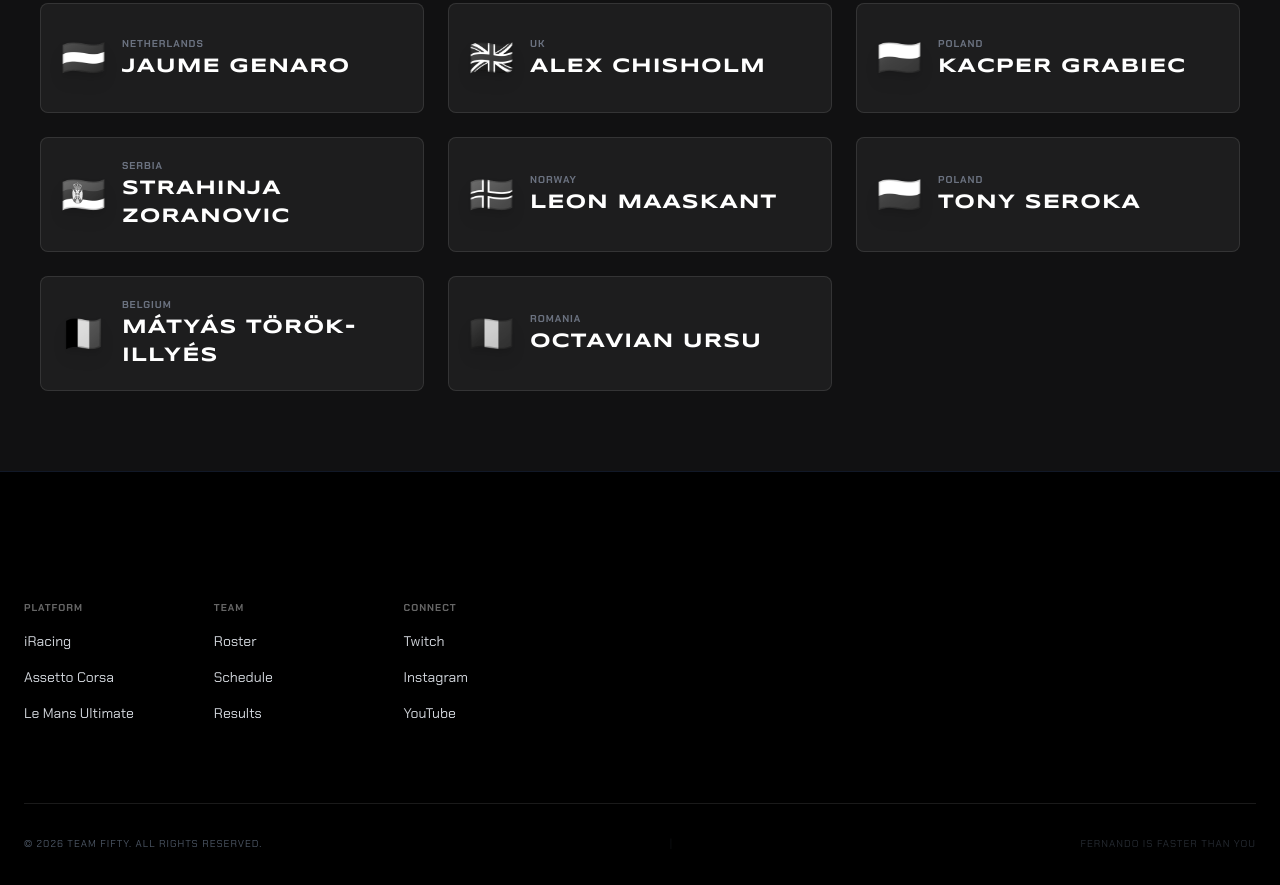
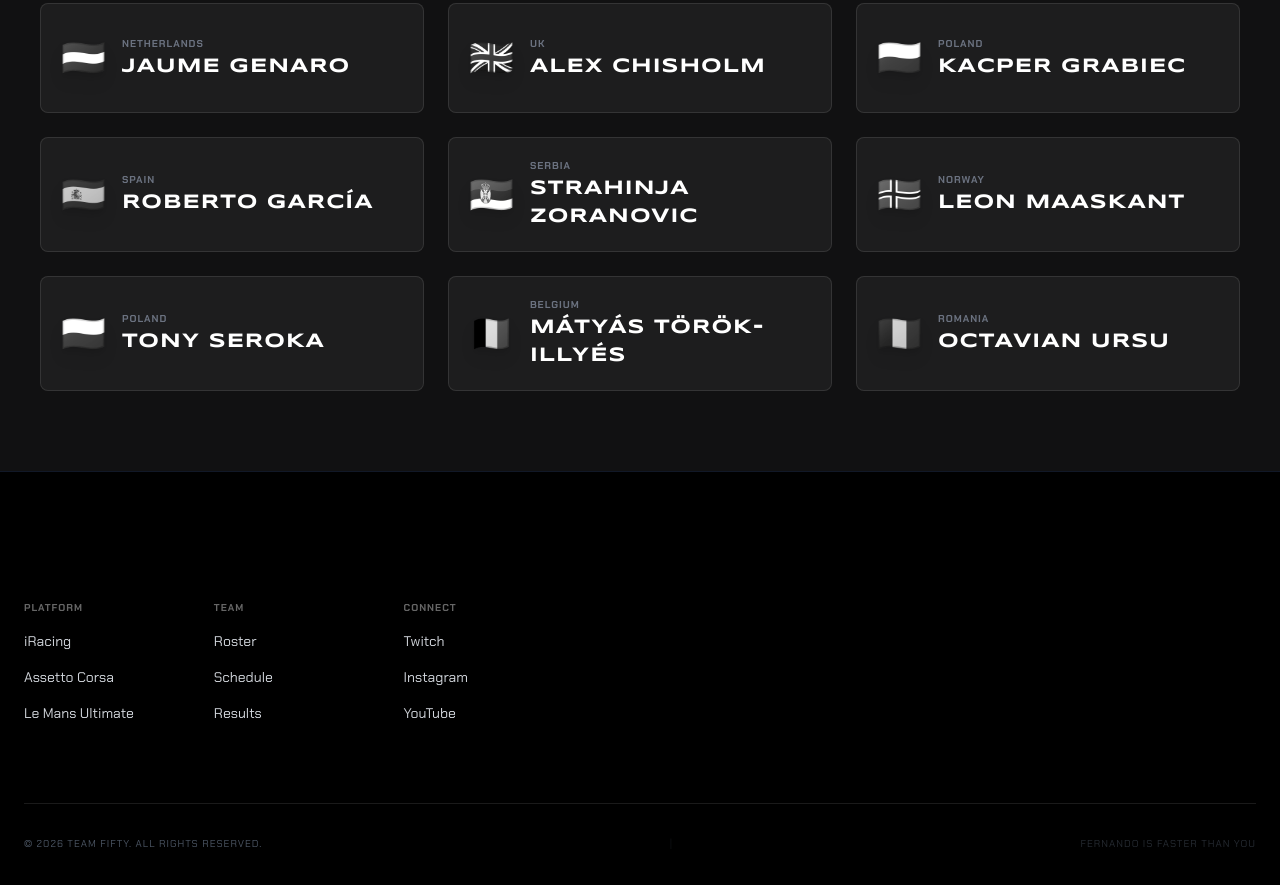
Before and after one commit to thehenrym/thehenrym.github.io, a plain HTML site: page roster.html in a window 1280 px wide. Shown: the part 909-1794 px from the top of the page. Drawn offline with nearby package versions, Linux system fonts and the light colour scheme.

Commit message:
Update roster.html

```diff
--- a/roster.html
+++ b/roster.html
@@ -259,6 +259,16 @@
                     </div>
                 </div>
 
+
+                <!-- Driver 8: Kacper Grabiec -->
+                <div class="reveal-card flex items-center gap-4 p-5 border border-white/10 rounded-lg hover:border-ln-orange/50 transition-colors bg-white/5 group/driver h-full min-h-[110px]">
+                    <span class="text-4xl filter drop-shadow-lg grayscale group-hover/driver:grayscale-0 transition-all flex-shrink-0">🇪🇸</span>
+                    <div class="flex flex-col">
+                        <span class="text-[10px] text-gray-500 uppercase tracking-widest font-bold mb-0.5">Spain</span>
+                        <span class="text-white font-display font-bold uppercase tracking-wider text-lg md:text-xl group-hover/driver:text-ln-orange transition-colors">Roberto García</span>
+                    </div>
+                </div>
+
                 <!-- Driver 9: Strahinja Zoranovic -->
                 <div class="reveal-card flex items-center gap-4 p-5 border border-white/10 rounded-lg hover:border-ln-orange/50 transition-colors bg-white/5 group/driver h-full min-h-[110px]">
                     <span class="text-4xl filter drop-shadow-lg grayscale group-hover/driver:grayscale-0 transition-all flex-shrink-0">🇷🇸</span>
```
